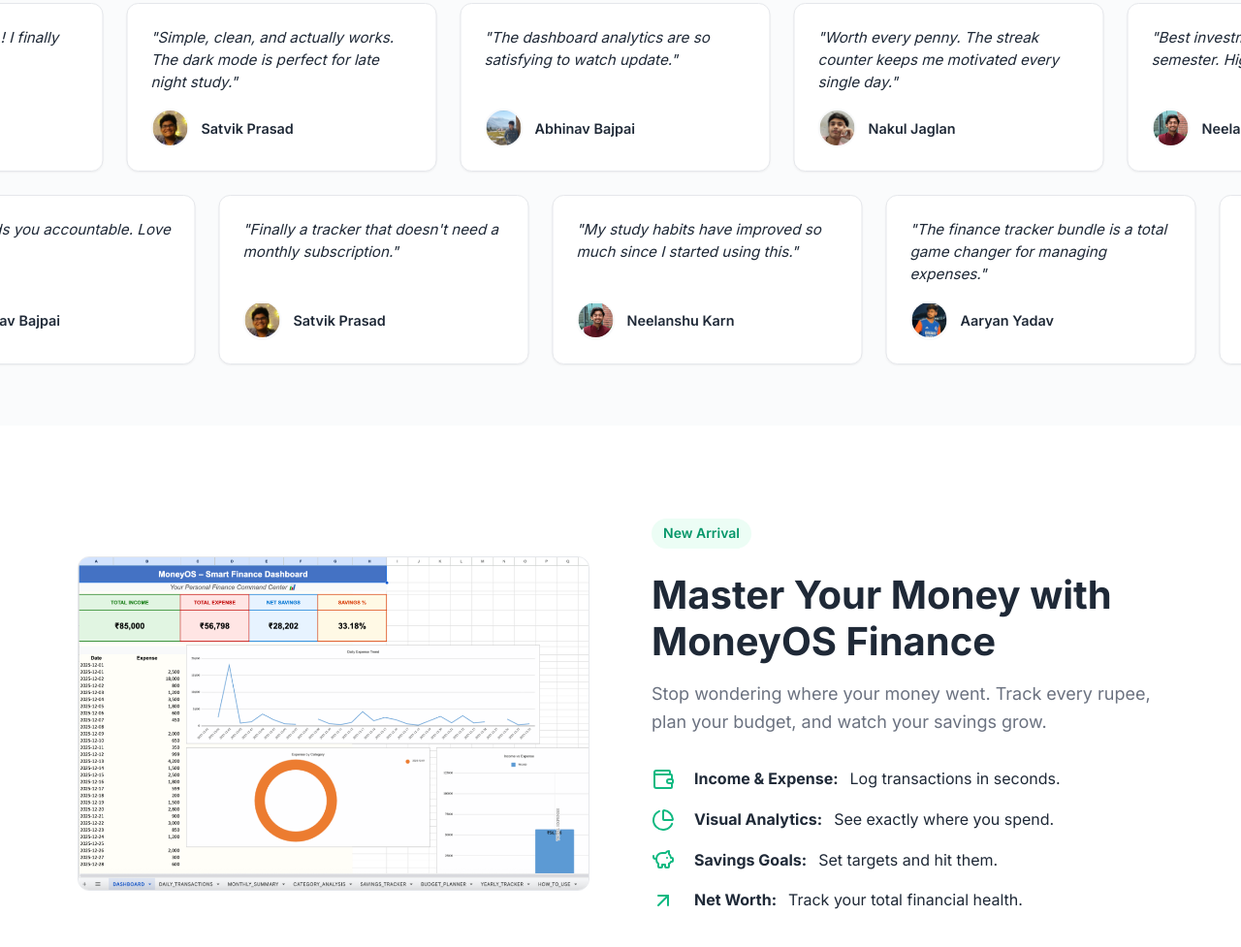
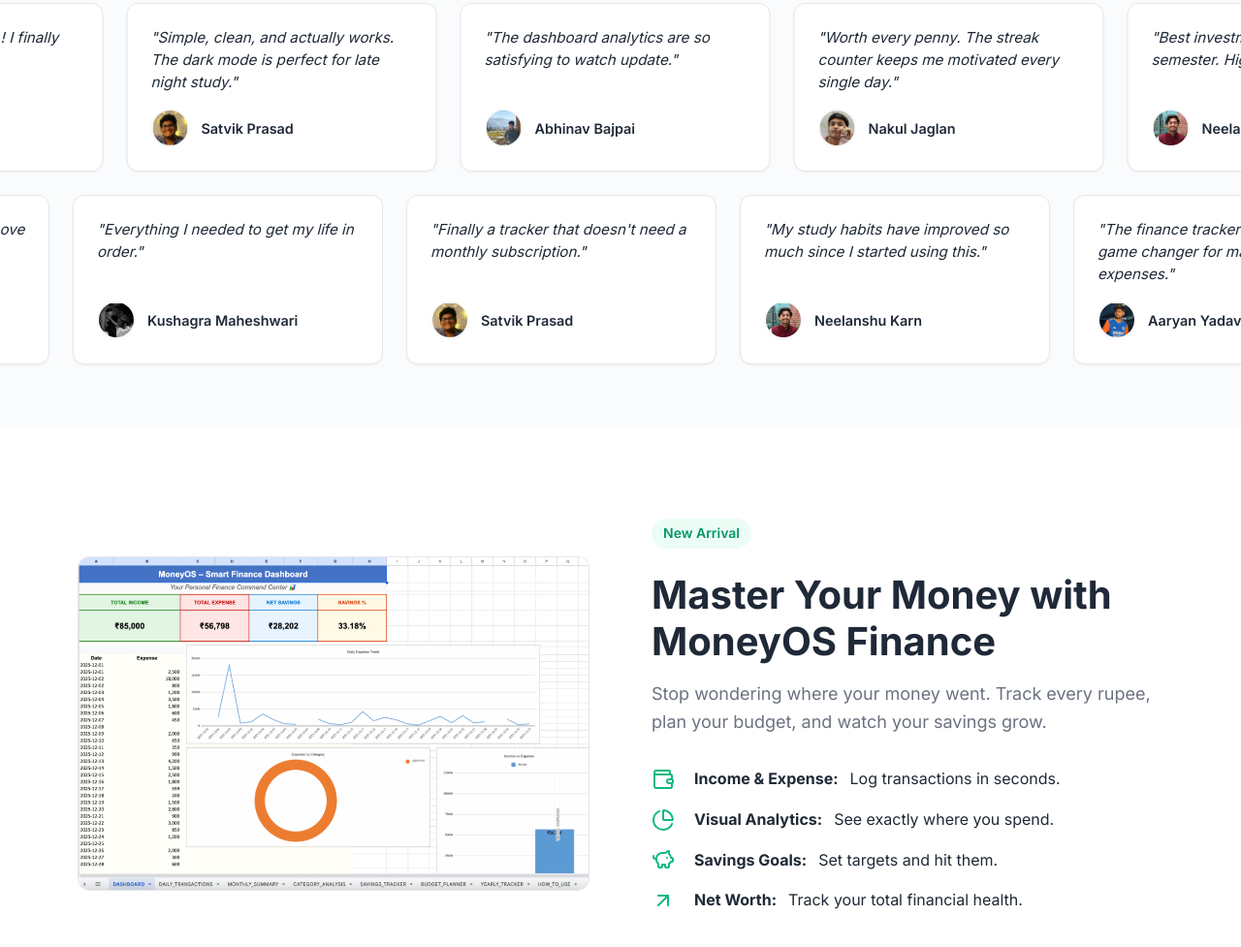
Before and after one commit to karn-cyber/HabitTrackerApp, a website built with Vite: page index.html in a window 1280 px wide. Shown: the part 3371-4348 px from the top of the page at 97% size. Built offline with nearby package versions, Linux system fonts and the light colour scheme; no server answers.

Commit message:
feat: add Kushagra to testimonials

```diff
--- a/index.html
+++ b/index.html
@@ -314,6 +314,13 @@
                             <div class="review-author">Abhinav Bajpai</div>
                         </div>
                     </div>
+                    <div class="review-card">
+                        <p class="review-text">"Everything I needed to get my life in order."</p>
+                        <div class="review-meta">
+                            <img src="/testimonials/kushagra.png" alt="Kushagra Maheshwari" class="review-avatar">
+                            <div class="review-author">Kushagra Maheshwari</div>
+                        </div>
+                    </div>
                     <!-- Duplicates -->
                     <div class="review-card">
                         <p class="review-text">"Finally a tracker that doesn't need a monthly subscription."</p>
```
Also changed, not shown: public/testimonials/kushagra.png (added).
